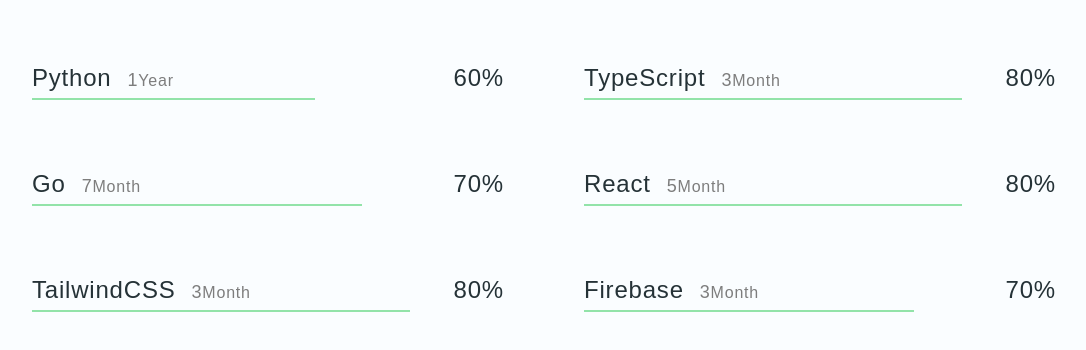
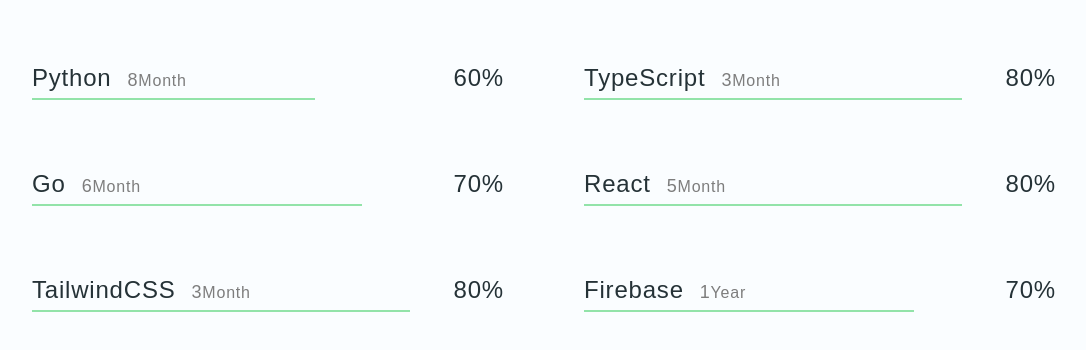
Before and after one commit to koko2824/portfolio, a Next.js app: page /skills in a window 1280 px wide. Shown: the part 262-612 px from the top of the page, without its empty margins (96-1182 px from the left). Built offline with nearby package versions, Linux system fonts and the light colour scheme; a web font is replaced by a local one.

Commit message:
fix period function

```diff
--- a/components/skills/SkillList.tsx
+++ b/components/skills/SkillList.tsx
@@ -7,12 +7,10 @@
   skills: SkillType[]
 }
 
-export const SkillList: React.VFC<Props> = (props) => {
-  const { skills } = props
-  const barAnimation = keyframes` from {width: 0%};`
-
-  const period = (d: string): JSX.Element => {
-    const periodM = differenceInMonths(new Date(), new Date(d))
+const period = (start: string, end: string | undefined): JSX.Element => {
+  const periodM = end
+    ? differenceInMonths(new Date(end), new Date(start))
+    : differenceInMonths(new Date(), new Date(start))
   const periodY = (periodM / 12) | 0
   const result: { msg: string; period: number } = periodY
     ? { msg: 'Year', period: periodY }
@@ -26,6 +24,9 @@
   )
 }
 
+export const SkillList: React.VFC<Props> = (props) => {
+  const { skills } = props
+  const barAnimation = keyframes` from {width: 0%};`
   return (
     <div className="w-full mt-10">
       {skills.map((item, i) => (
@@ -36,7 +37,7 @@
           <div className="flex">
             <p className="text-2xl mb-2 w-1/2">
               {item.name}
-              {period(item.date)}
+              {period(item.start, item.end)}
             </p>
             <p className="text-2xl ml-auto">{item.percent}%</p>
           </div>
--- a/models/skill/Skill.ts
+++ b/models/skill/Skill.ts
@@ -1,5 +1,6 @@
 export interface Skill {
   name: string
   percent: number
-  date: string
+  start: string
+  end?: string
 }
--- a/pages/index.tsx
+++ b/pages/index.tsx
@@ -15,7 +15,7 @@
             <h2 className="font-bold text-5xl text-right">Portfolio Site</h2>
           </div>
           <p className="text-gray text-lg pt-8">
-            神奈川県にいるプログラミングが好きな高校生です。
+            神奈川県にいるプログラミングが好きな学生です。
             <br />
             課題が出たのでポートフォリオサイトを作ってみました。
           </p>
--- a/pages/skills.tsx
+++ b/pages/skills.tsx
@@ -5,12 +5,12 @@
 import type { Skill } from '../models/skill'
 
 const skills: Skill[] = [
-  { name: 'Python', percent: 60, date: '2019/12' },
-  { name: 'TypeScript', percent: 80, date: '2021/1' },
-  { name: 'Go', percent: 70, date: '2020/9' },
-  { name: 'React', percent: 80, date: '2020/11' },
-  { name: 'TailwindCSS', percent: 80, date: '2021/1' },
-  { name: 'Firebase', percent: 70, date: '2021/1' },
+  { name: 'Python', percent: 60, start: '2019/12', end: '2020/8' },
+  { name: 'TypeScript', percent: 80, start: '2021/1' },
+  { name: 'Go', percent: 70, start: '2020/9', end: '2021/3' },
+  { name: 'React', percent: 80, start: '2020/11' },
+  { name: 'TailwindCSS', percent: 80, start: '2021/1' },
+  { name: 'Firebase', percent: 70, start: '2021/1', end: '2022/2' },
 ]
 
 const Skills: NextPage<{ items: Skill[] }> = ({ items = skills }) => {
```
Lines whose indentation alone changed are shown as unchanged.
